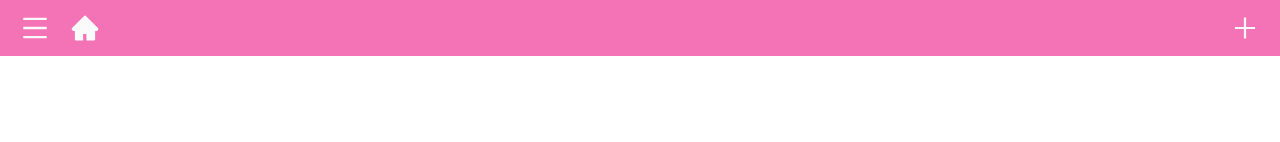
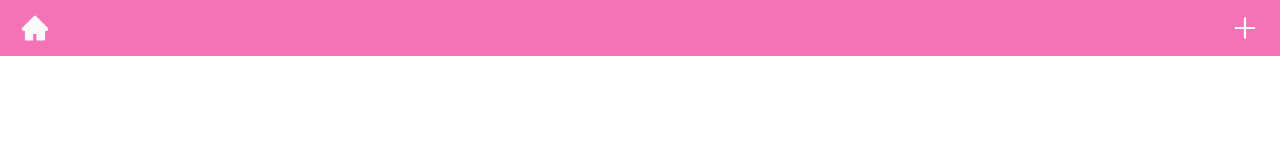
Before and after one commit to Ari-Jackson/final-frontend-fe, a React (Vite) app: page / in a window 1280 px wide. Shown: the top 142 px of the page. Built offline with nearby package versions, Linux system fonts and the light colour scheme.

Commit message:
✨ Removes aspirational pices

```diff
--- a/src/components/global/NavBar.tsx
+++ b/src/components/global/NavBar.tsx
@@ -1,13 +1,12 @@
 import { Link } from "react-router-dom";
-import { AiFillHome, AiOutlinePlus, AiOutlineMenu } from "react-icons/ai";
+import { AiFillHome, AiOutlinePlus } from "react-icons/ai";
 
 export default function NavBar() {
   return (
     <>
       <nav className="absolute top-0 z-50 flex h-14 w-screen justify-between bg-pink-400 px-5">
         <div className="flex space-x-5">
-          <AiOutlineMenu className=" my-auto h-full text-3xl text-zinc-50 lg:hover:text-pink-100" />
-
+          {/* <AiOutlineMenu className=" my-auto h-full text-3xl text-zinc-50 lg:hover:text-pink-100" /> */}
           <Link to="/books">
             <AiFillHome className=" my-auto h-full text-3xl text-zinc-50 lg:hover:text-pink-100" />
           </Link>
--- a/src/pages/Index.tsx
+++ b/src/pages/Index.tsx
@@ -1,4 +1,4 @@
-import FilterButton from "../components/radix/FilterButton";
+// import FilterButton from "../components/radix/FilterButton";
 import { Link } from "react-router-dom";
 import { BsFillSuitHeartFill } from "react-icons/bs";
 import useAllBooks from "../hooks/queries/useAllBooks";
@@ -23,7 +23,7 @@ export default function Index() {
           <h3 className="text-2xl font-bold text-gray-800">Index</h3>
         </div>
         <div className="mt-0 flex items-center gap-x-3">
-          <FilterButton />
+          {/* <FilterButton /> */}
         </div>
       </div>
       <div className=" flex flex-wrap">
```
